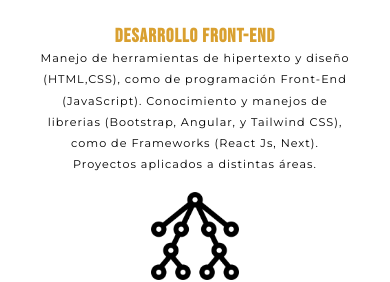
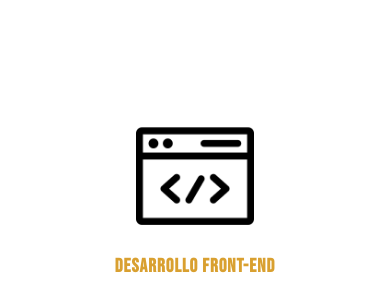
Before and after one commit to marianocoderx/project-portfolio, a React (Vite) app: page / in a window 390 px wide. Shown: the part 1649-1931 px from the top of the page. Built offline with nearby package versions, Linux system fonts and the light colour scheme.

Commit message:
new commit

```diff
--- a/src/stylesheets/about.css
+++ b/src/stylesheets/about.css
@@ -42,16 +42,16 @@
 /* Pantallas pequeñas (hasta 768px) */
 @media screen and (max-width: 768px) {
   .aboutContainer {
-    height: 850px; /* Aumenta la altura del contenedor */
+    height: 1050px; /* Aumenta la altura del contenedor */
   }
 
   .selfDescription img {
-    max-width: 40%; /* Disminuye el tamaño de la imagen */
+    max-width: 45%; /* Disminuye el tamaño de la imagen */
   }
 
   .selfDescription p {
-    padding: 0px 30px; /* Aumenta el padding */
-    font-size: 0.7em; /* Disminuye el tamaño de la letra */
+    padding: 0px 40px; /* Aumenta el padding */
+    font-size: 0.8em; /* Disminuye el tamaño de la letra */
   }
 }
 
--- a/src/stylesheets/tools.css
+++ b/src/stylesheets/tools.css
@@ -67,6 +67,7 @@
     height: auto; /* Ajuste de altura para pantallas pequeñas */
     padding-bottom: 50px;
     padding-top: 0px;
+
   }
 
   .text-grid-container h2 {
@@ -76,14 +77,15 @@
   }
 
   .text-grid-container p {
-    font-size: 0.7em; /* Ajuste de tamaño de letra para pantallas pequeñas */
+    font-size: 0.8em; /* Ajuste de tamaño de letra para pantallas pequeñas */
     padding-left: 20px;
     padding-right: 20px;
+    padding-bottom: 25px;
   }
 
   .text-grid-container img {
-    height: 120px; /* Ajuste del tamaño de las imágenes para pantallas pequeñas */
-    width: 120px; /* Ajuste del tamaño de las imágenes para pantallas pequeñas */
+    height: 150px; /* Ajuste del tamaño de las imágenes para pantallas pequeñas */
+    width: 150px; /* Ajuste del tamaño de las imágenes para pantallas pequeñas */
     padding: 1em; /* Puedes ajustar el padding según tus necesidades */
   }
 
```
